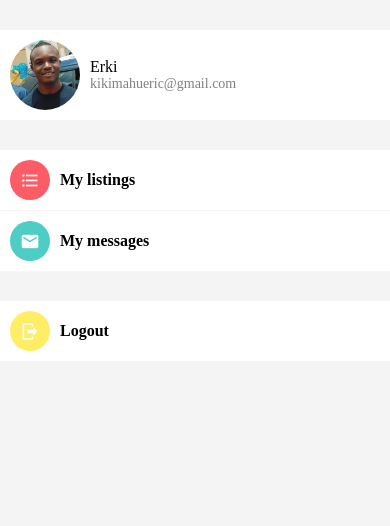
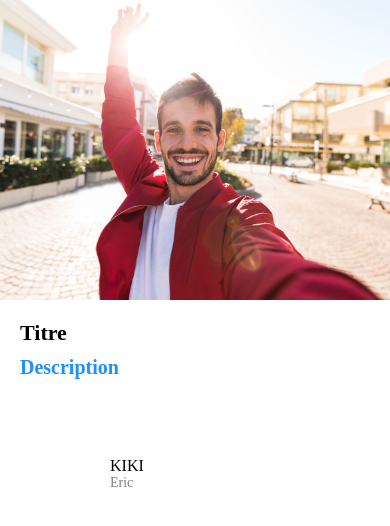
Before and after one commit to Erki-bot/done-w-ts, a React Native app: screen / in a window 390 px wide. Shown: the top 526 px of the page. Built offline with nearby package versions, Linux system fonts and the light colour scheme.

Commit message:
done with listing

```diff
--- a/App.tsx
+++ b/App.tsx
@@ -10,7 +10,14 @@ import MyAccountScreen from "./src/app/screens/MyAccountScreen";
 import ListingScreen from "./src/app/screens/ListingScreen";
 export default function App() {
   return (
-<MyAccountScreen/>);
+<ListingDetailScreen
+title = "Titre"
+subTitle = "Description"
+image = {require('./src/app/assets/jacket.jpg')}
+user = {
+   { name :"KIKI",
+    description :'Eric'}
+  }/>);
 }
 /*
   {/* <Text style={{ fontFamily: "normal" }}> normal </Text>
--- a/tsconfig.json
+++ b/tsconfig.json
@@ -1,6 +1,7 @@
 {
   "extends": "expo/tsconfig.base",
   "compilerOptions": {
+    "jsx": "react",
     "strict": true
   }
 }
```
